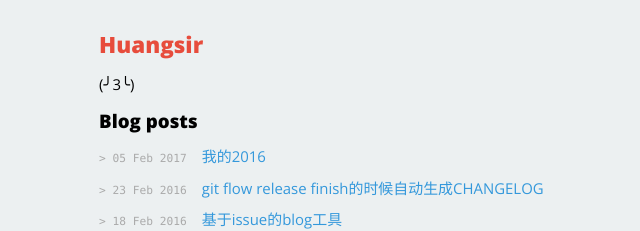
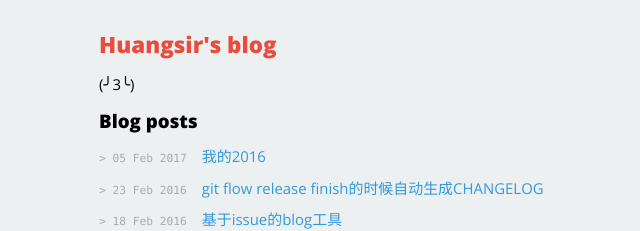
Before and after one commit to Huangsir/huangsir.github.io, a Jekyll site: the page built from index.html, in a window 1280 px wide. Shown: the top 231 px of the page, without its empty margins (245-885 px from the left). Built offline with Jekyll 4.4.1, drawn with Linux system fonts in a browser that asks for light colours.

Commit message:
Update _config.yml

```diff
--- a/_config.yml
+++ b/_config.yml
@@ -1,4 +1,4 @@
-name: "Huangsir"
+name: "Huangsir's blog"
 markdown: kramdown
 highlighter: rouge
 permalink: :title
```
